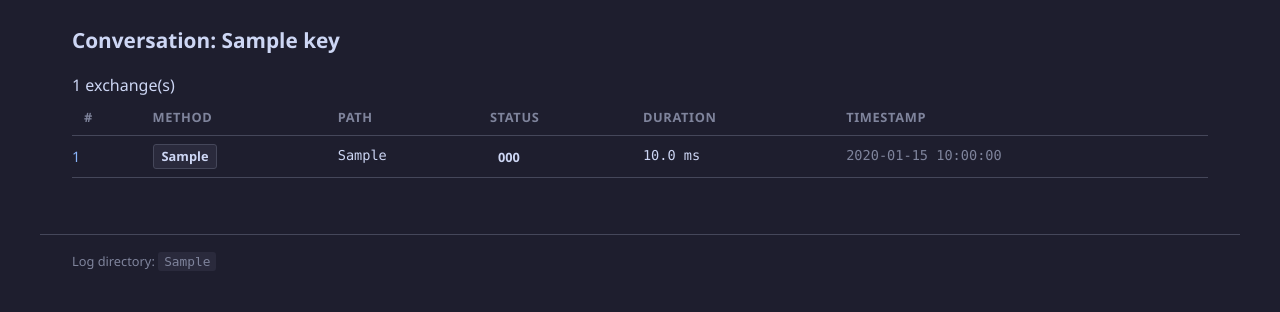
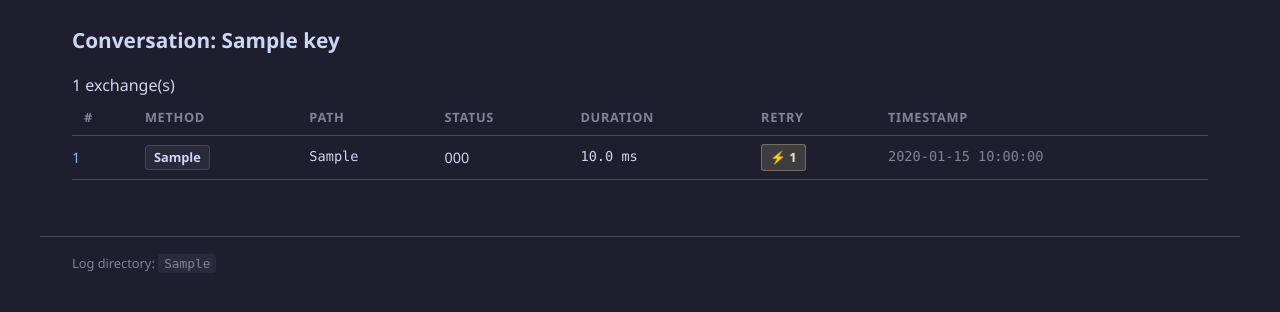
Before and after one commit to muratoreT/copilot-proxy, a Python web app: template viewer/templates/exchanges.html in a window 1280 px wide. Shown: the part 91-403 px from the top of the page. Run offline with Jinja, Linux system fonts and the light colour scheme; the template is opened without the code that fills it: most values are stand-ins (such as "Sample title", 1, 10 or a date in 2020).

Commit message:
feat: make retries visible in viewer

```diff
--- a/proxy/debuglogging.py
+++ b/proxy/debuglogging.py
@@ -37,6 +37,9 @@ class ExchangeData:
     response_headers: Optional[Dict[str, str]] = None
     response_body: Optional[str] = None
     response_duration_ms: Optional[float] = None
+
+    # Retry info
+    retry_count: int = 0
 
     # Internal
     _response_start_time: Optional[float] = None
@@ -157,6 +160,7 @@ class DebugLogger:
         headers: Dict[str, str],
         body: str,
         duration_ms: float,
+        retry_count: int = 0,
     ) -> None:
         """
         Complete an exchange with response data and write to disk.
@@ -192,6 +196,7 @@ class DebugLogger:
             target.response_headers = headers
             target.response_body = body
             target.response_duration_ms = round(duration_ms, 2)
+            target.retry_count = retry_count
 
             # Truncation
             body_bytes = body.encode("utf-8", errors="replace")
@@ -227,6 +232,7 @@ class DebugLogger:
         data = {
             "exchange": exchange.exchange_num,
             "conversation_key": exchange.conversation_key,
+            "retry_count": exchange.retry_count,
             "request": {
                 "timestamp": exchange.request_timestamp,
                 "method": exchange.request_method,
--- a/viewer/main.py
+++ b/viewer/main.py
@@ -38,6 +38,7 @@ class ExchangeSummary(BaseModel):
     request_timestamp: str = ""
     response_status_code: Optional[int] = None
     response_duration_ms: Optional[float] = None
+    retry_count: int = 0
 
 
 class ConversationInfo(BaseModel):
@@ -91,6 +92,7 @@ def _scan_conversations(log_dir: Path) -> List[ConversationInfo]:
                     request_timestamp=req.get("timestamp", ""),
                     response_status_code=resp.get("status_code"),
                     response_duration_ms=resp.get("duration_ms"),
+                    retry_count=data.get("retry_count", 0),
                 )
             )
 
--- a/viewer/static/style.css
+++ b/viewer/static/style.css
@@ -98,6 +98,34 @@ footer code { background: var(--bg-surface); padding: 2px 6px; border-radius: 3p
     font-weight: 600;
     background: var(--bg-surface);
     border: 1px solid var(--border);
+}
+
+/* Retry indicators */
+.retry-badge {
+    display: inline-block;
+    padding: 2px 8px;
+    border-radius: 3px;
+    font-size: 0.8rem;
+    font-weight: 600;
+    background: rgba(249, 226, 175, 0.15);
+    color: var(--yellow);
+    border: 1px solid rgba(249, 226, 175, 0.3);
+}
+
+.no-retry {
+    color: var(--text-muted);
+    font-size: 0.8rem;
+}
+
+.retry-notice {
+    background: rgba(249, 226, 175, 0.1);
+    border: 1px solid rgba(249, 226, 175, 0.25);
+    border-radius: var(--radius);
+    padding: 0.75rem 1rem;
+    margin-bottom: 1rem;
+    font-size: 0.9rem;
+    color: var(--yellow);
+}
 }
 
 .status-badge {
--- a/viewer/templates/exchange_detail.html
+++ b/viewer/templates/exchange_detail.html
@@ -10,6 +10,12 @@
 
 {% block content %}
 <h2>Exchange {{ exchange.get('exchange', '?') }}</h2>
+
+{% if exchange.get('retry_count', 0) > 0 %}
+<div class="retry-notice">
+    ⚡ This exchange was retried {{ exchange.retry_count }} time(s) due to empty streaming completion(s).
+</div>
+{% endif %}
 
 <section class="request-section">
     <h3>Request</h3>
--- a/viewer/templates/exchanges.html
+++ b/viewer/templates/exchanges.html
@@ -18,6 +18,7 @@
             <th>Path</th>
             <th>Status</th>
             <th>Duration</th>
+            <th>Retry</th>
             <th>Timestamp</th>
         </tr>
     </thead>
@@ -43,6 +44,15 @@
                     —
                 {% endif %}
             </td>
+            <td class="retry">
+                {% if ex.retry_count > 0 %}
+                    <span class="retry-badge" title="Retried {{ ex.retry_count }} time(s)">
+                        ⚡ {{ ex.retry_count }}
+                    </span>
+                {% else %}
+                    <span class="no-retry">—</span>
+                {% endif %}
+            </td>
             <td class="timestamp">{{ ex.request_timestamp }}</td>
         </tr>
         {% endfor %}
```
Also changed, not shown: proxy/streaming.py (+7 -2 lines).
